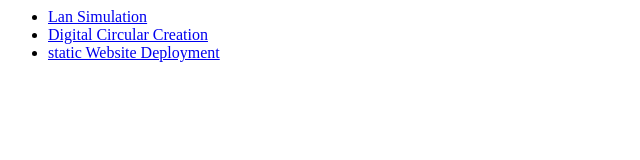
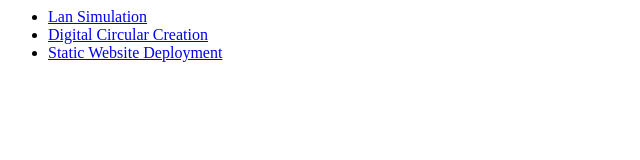
Before and after one commit to 2305108rcca-hue/Mini-Project, a plain HTML site: page about.html in a window 1280 px wide. Shown: the full height of the page, 0-640 px from the left. Drawn offline with Linux system fonts and the light colour scheme.

Commit message:
Fix HTML structure and add missing closing tags

```diff
--- a/about.html
+++ b/about.html
@@ -1,10 +1,12 @@
 <html>
-<head><title>About Page</title></head>
-<body>
-<ul>
-<li><a href="/">Lan Simulation</a></li>
-<li><a href="/">Digital Circular Creation</a></li>
-<li><a href="/">static Website Deployment </a></li>
-<ul>
-</body>
+  <head>
+    <title>About Page</title>
+  </head>
+  <body>
+    <ul>
+      <li><a href="/">Lan Simulation</a></li>
+      <li><a href="/">Digital Circular Creation</a></li>
+      <li><a href="/">Static Website Deployment</a></li>
+    </ul>
+  </body>
 </html>
```
